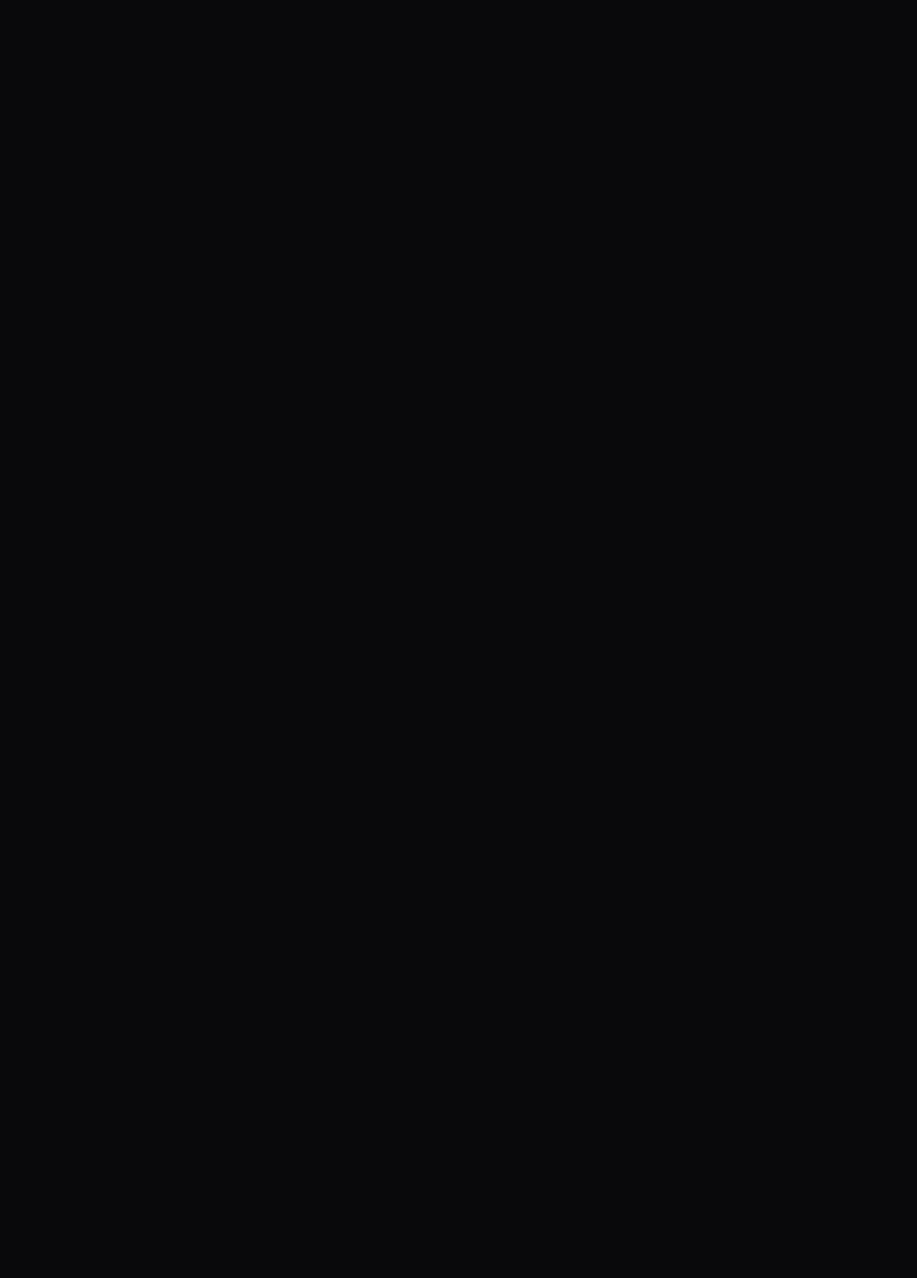
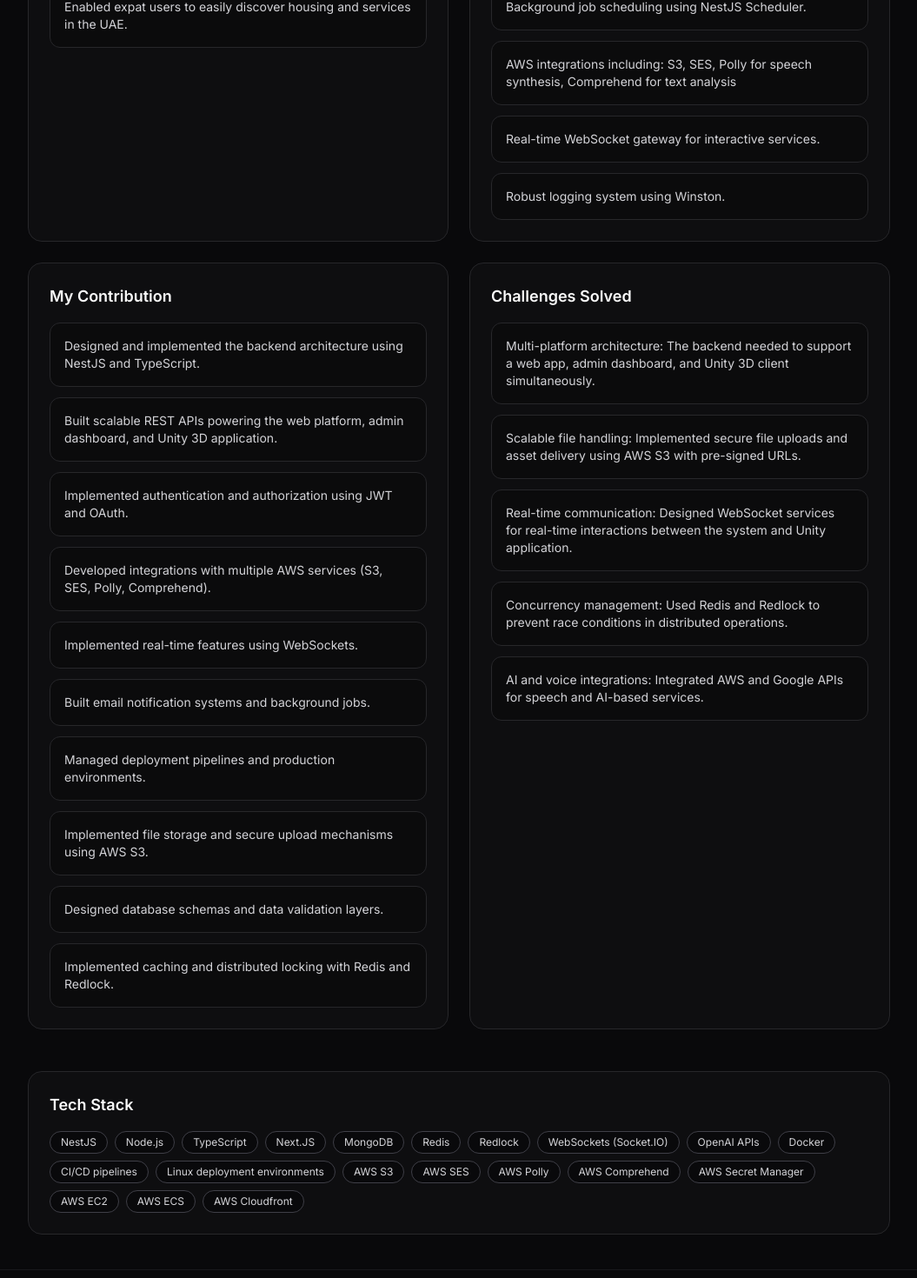
Before and after one commit to mohannadalhajy/portfolio, a Next.js app: page /projects/axiom in a window 1280 px wide. Shown: the part 780-2250 px from the top of the page at 87% size, without its empty margins (112-1167 px from the left). Before the commit the page ends 800 px from the top, so only its background shows below. Built offline with nearby package versions, Linux system fonts and the light colour scheme.

Commit message:
add axom project details

```diff
--- a/src/data/projects.ts
+++ b/src/data/projects.ts
@@ -52,14 +52,21 @@ export const projects: Project[] = [
     stack: [
       "NestJS",
       "Node.js",
+      "TypeScript",
       "Express",
       "React",
       "Next.JS",
       "MySQL",
       "MongoDB",
-      "AWS",
+      "QuickBooks",
       "Redis",
-      "QuickBooks",
+      "AWS S3",
+      "AWS SES",
+      "AWS Rekognition",
+      "AWS Secret Manager",
+      "AWS EC2",
+      "AWS ECS",
+      "AWS Cloudfront",
     ],
     links: [],
     photos: [
@@ -84,11 +91,64 @@ export const projects: Project[] = [
     title: "Axiom",
     subtitle:
       "Gateway to UAE Properties and Effortless Expat Living, Find the Perfect Home and Settle Smoothly.",
-    myContribution: [],
-    challengesSolved: [],
-    technicalHighlights: [],
-    highlights: [],
-    stack: ["NestJS", "Next.JS", "MongoDB"],
+    myContribution: [
+      "Designed and implemented the backend architecture using NestJS and TypeScript.",
+      "Built scalable REST APIs powering the web platform, admin dashboard, and Unity 3D application.",
+      "Implemented authentication and authorization using JWT and OAuth.",
+      "Developed integrations with multiple AWS services (S3, SES, Polly, Comprehend).",
+      "Implemented real-time features using WebSockets.",
+      "Built email notification systems and background jobs.",
+      "Managed deployment pipelines and production environments.",
+      "Implemented file storage and secure upload mechanisms using AWS S3.",
+      "Designed database schemas and data validation layers.",
+      "Implemented caching and distributed locking with Redis and Redlock.",
+    ],
+    challengesSolved: [
+      "Multi-platform architecture: The backend needed to support a web app, admin dashboard, and Unity 3D client simultaneously.",
+      "Scalable file handling: Implemented secure file uploads and asset delivery using AWS S3 with pre-signed URLs.",
+      "Real-time communication: Designed WebSocket services for real-time interactions between the system and Unity application.",
+      "Concurrency management: Used Redis and Redlock to prevent race conditions in distributed operations.",
+      "AI and voice integrations: Integrated AWS and Google APIs for speech and AI-based services.",
+    ],
+    technicalHighlights: [
+      "Modular NestJS architecture with domain-based modules.",
+      "Redis caching layer to improve performance and reduce database load.",
+      "Distributed locking using Redlock.",
+      "Secure authentication system with JWT and Passport strategies.",
+      "Background job scheduling using NestJS Scheduler.",
+      "AWS integrations including: S3, SES, Polly for speech synthesis, Comprehend for text analysis",
+      "Real-time WebSocket gateway for interactive services.",
+      "Robust logging system using Winston.",
+    ],
+    highlights: [
+      "Built a multi-platform backend system supporting web, admin, and 3D Unity applications.",
+      "Integrated multiple cloud services and AI capabilities.",
+      "Designed for scalability, reliability, and modular architecture.",
+      "Implemented secure infrastructure and deployment workflows.",
+      "Enabled expat users to easily discover housing and services in the UAE.",
+    ],
+    stack: [
+      "NestJS",
+      "Node.js",
+      "TypeScript",
+      "Next.JS",
+      "MongoDB",
+      "Redis",
+      "Redlock",
+      "WebSockets (Socket.IO)",
+      "OpenAI APIs",
+      "Docker",
+      "CI/CD pipelines",
+      "Linux deployment environments",
+      "AWS S3",
+      "AWS SES",
+      "AWS Polly",
+      "AWS Comprehend",
+      "AWS Secret Manager",
+      "AWS EC2",
+      "AWS ECS",
+      "AWS Cloudfront",
+    ],
     links: [],
     photos: [],
   },
@@ -100,7 +160,7 @@ export const projects: Project[] = [
     challengesSolved: [],
     technicalHighlights: [],
     highlights: [],
-    stack: ["NestJS", "Next.js", "MongoDB"],
+    stack: ["NestJS", "Node.js", "TypeScript", "Next.js", "MongoDB", "AWS"],
     links: [],
     photos: [],
   },
@@ -112,7 +172,7 @@ export const projects: Project[] = [
     challengesSolved: [],
     technicalHighlights: [],
     highlights: [],
-    stack: ["NestJS", "Next.js", "MongoDB"],
+    stack: ["NestJS", "Node.js", "TypeScript", "Next.js", "MongoDB", "AWS"],
     links: [],
     photos: [],
   },
@@ -124,7 +184,7 @@ export const projects: Project[] = [
     challengesSolved: [],
     technicalHighlights: [],
     highlights: [],
-    stack: ["NestJS", "Next.js", "MongoDB"],
+    stack: ["NestJS", "Node.js", "TypeScript", "Next.js", "MongoDB"],
     links: [],
     photos: [],
   },
@@ -136,7 +196,7 @@ export const projects: Project[] = [
     challengesSolved: [],
     technicalHighlights: [],
     highlights: [],
-    stack: ["NestJS", "React", "MongoDB"],
+    stack: ["NestJS", "Node.js", "TypeScript", "React", "MongoDB"],
     links: [],
     photos: [],
   },
@@ -148,7 +208,7 @@ export const projects: Project[] = [
     challengesSolved: [],
     technicalHighlights: [],
     highlights: [],
-    stack: ["NestJS", "Next.js", "MongoDB"],
+    stack: ["NestJS", "Node.js", "TypeScript", "Next.js", "MongoDB"],
     links: [],
     photos: [],
   },
@@ -160,7 +220,7 @@ export const projects: Project[] = [
     challengesSolved: [],
     technicalHighlights: [],
     highlights: [],
-    stack: ["NestJS", "Next.js", "MongoDB"],
+    stack: ["NestJS", "Node.js", "TypeScript", "Next.js", "MongoDB"],
     links: [],
     photos: [],
   },
@@ -172,7 +232,7 @@ export const projects: Project[] = [
     challengesSolved: [],
     technicalHighlights: [],
     highlights: [],
-    stack: ["NestJS", "Next.js", "MongoDB"],
+    stack: ["NestJS", "Node.js", "TypeScript", "Next.js", "MongoDB"],
     links: [],
     photos: [],
   },
```
